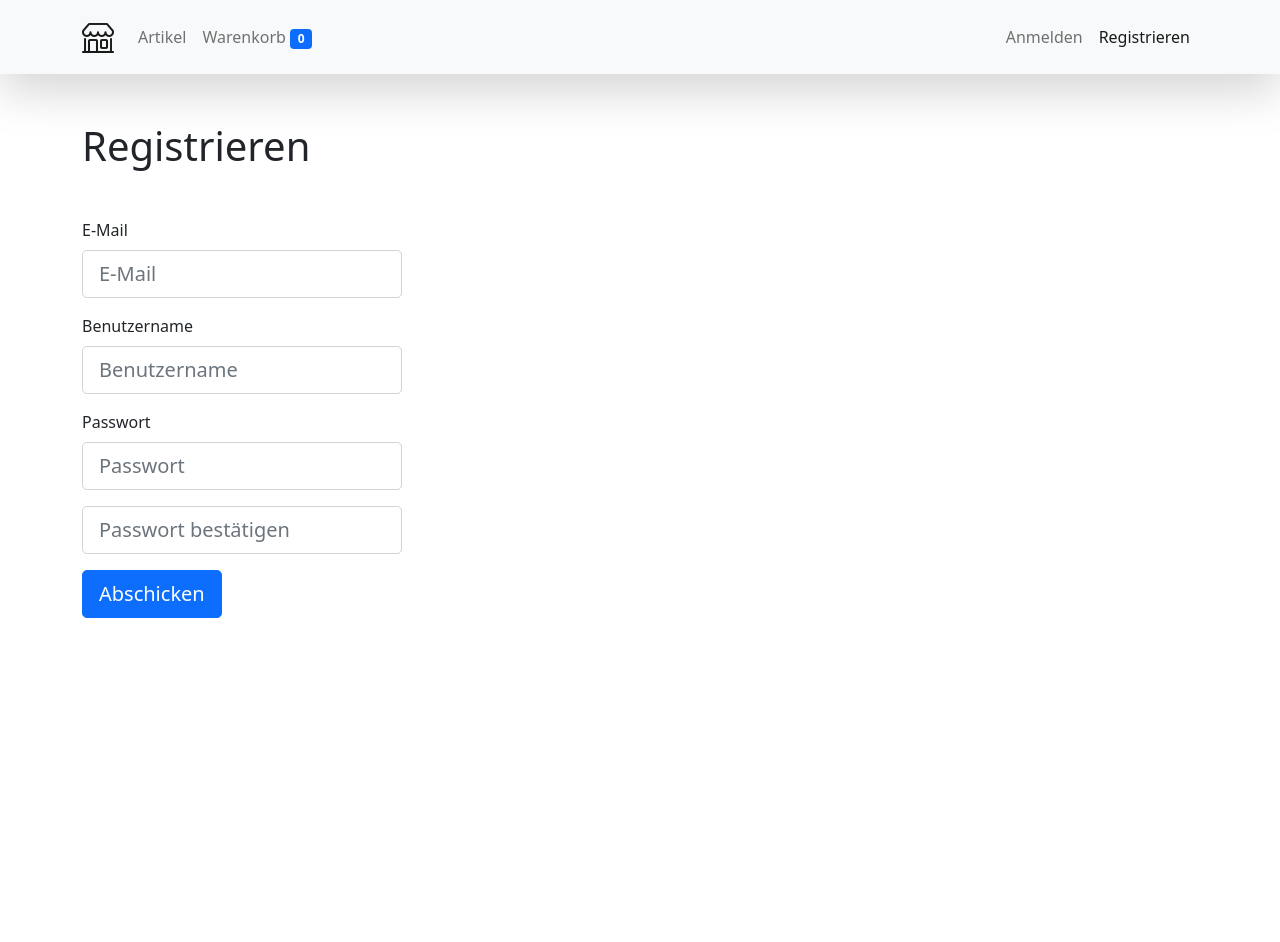
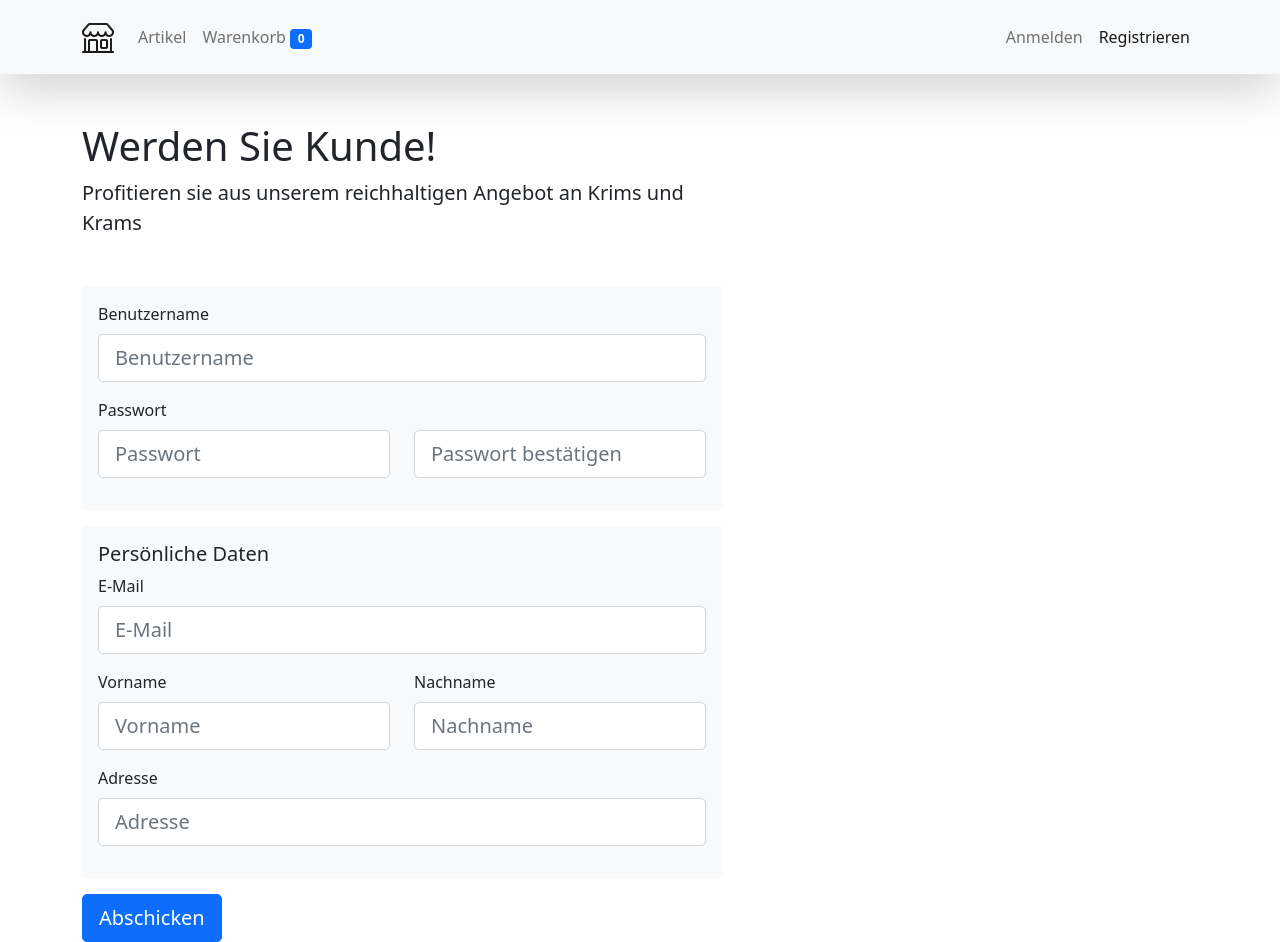
Before and after one commit to tmonzel/webshop-starter, a Vue app in the folder web/: page /signup in a window 1280 px wide. Before the commit the page ends 800 px from the top, so only its background shows below. Built offline with nearby package versions, Linux system fonts and the light colour scheme; the HTML template or start-up script is replaced by a standard one.

Commit message:
Adjust signup customer form

```diff
--- a/web/apps/shop/views/SignupView.vue
+++ b/web/apps/shop/views/SignupView.vue
@@ -1,32 +1,17 @@
 <template>
   <div class="container mt-5">
-    <div style="max-width: 320px">
-      <h1 class="mb-5">Registrieren</h1>
+    <div style="max-width: 640px;">
+      <h1>Werden Sie Kunde!</h1>
+      <p class="lead mb-5">Profitieren sie aus unserem reichhaltigen Angebot an Krims und Krams</p>
       <form
         ref="form"
         @submit.prevent="submit"
         :class="{ 'was-validated': state.wasValidated && !state.errors?.email }"
         novalidate
       >
-        <div class="mb-3">
-          <label for="emailControl" class="form-label">E-Mail</label>
-          <input
-            id="emailControl"
-            type="email"
-            class="form-control form-control-lg"
-            placeholder="E-Mail"
-            v-model="state.data.email"
-            :class="{ 'is-invalid': state.errors?.email }"
-            required
-          >
-          <div class="invalid-feedback" v-if="state.errors?.email">
-            {{ state.errors.email.message }}
-          </div>
-          <div class="invalid-feedback" v-else>
-            Sie müssen eine korrekte E-Mail eingeben
-          </div>
-        </div>
-        <div class="mb-3">
+        <div class="rounded bg-light p-3 mb-3">
+          <div class="row">
+            <div class="col-12 mb-3">
               <label for="usernameControl" class="form-label">Benutzername</label>
               <input
                 id="usernameControl"
@@ -40,6 +25,10 @@
                 Sie müssen einen Benutzernamen eingeben
               </div>
             </div>
+          </div>
+
+          <div class="row">
+            <div class="col">
               <div class="mb-3">
                 <label for="passwordControl" class="form-label">Passwort</label>
                 <input
@@ -54,17 +43,99 @@
                   Sie müssen ein Passwort eingeben.
                 </div>
               </div>
+            </div>
+
+            <div class="col">
               <div class="mb-3">
+                <label for="passwordConfirmControl" class="form-label">&nbsp;</label>
                 <input
+                  id="passwordConfirmControl"
                   type="password"
                   class="form-control form-control-lg"
                   placeholder="Passwort bestätigen"
-            v-model="state.data.passwordConfirm"
-            v-validate="state.data.passwordConfirm !== state.data.password"
+                  v-model="passwordConfirm"
+                  v-validate="passwordConfirm !== state.data.password"
                   required
                 >
                 <div class="invalid-feedback">
                   Sie müssen das Passwort korrekt bestätigen.
+                </div>
+              </div>
+            </div>
+          </div>
+        </div>
+        <div class="rounded bg-light p-3 mb-3">
+          <h5>Persönliche Daten</h5>
+          <div class="row">
+            <div class="col">
+              <div class="mb-3">
+                <label for="emailControl" class="form-label">E-Mail</label>
+                <input
+                  id="emailControl"
+                  type="email"
+                  class="form-control form-control-lg"
+                  placeholder="E-Mail"
+                  v-model="state.data.email"
+                  required
+                >
+                <div class="invalid-feedback">
+                  Sie müssen eine korrekte E-Mail eingeben
+                </div>
+              </div>
+            </div>
+          </div>
+          <div class="row">
+            <div class="col">
+              <div class="mb-3">
+                <label for="firstNameControl" class="form-label">Vorname</label>
+                <input
+                  id="firstNameControl"
+                  type="text"
+                  class="form-control form-control-lg"
+                  placeholder="Vorname"
+                  v-model="state.data.firstName"
+                  required
+                >
+                <div class="invalid-feedback">
+                  Sie müssen einen Vornamen eingeben
+                </div>
+              </div>
+            </div>
+            <div class="col">
+              <div class="mb-3">
+                <label for="lastNameControl" class="form-label">Nachname</label>
+                <input
+                  id="lastNameControl"
+                  type="text"
+                  class="form-control form-control-lg"
+                  placeholder="Nachname"
+                  v-model="state.data.lastName"
+                  required
+                >
+                <div class="invalid-feedback">
+                  Sie müssen einen Nachnamen eingeben
+                </div>
+              </div>
+            </div>
+          </div>
+
+          <div class="row">
+            <div class="col">
+              <div class="mb-3">
+                <label for="addressControl" class="form-label">Adresse</label>
+                <input
+                  id="addressControl"
+                  type="text"
+                  class="form-control form-control-lg"
+                  placeholder="Adresse"
+                  v-model="state.data.address"
+                  required
+                >
+                <div class="invalid-feedback">
+                  Sie müssen eine Adresse eingeben
+                </div>
+              </div>
+            </div>
           </div>
         </div>
         <button type="submit" class="btn btn-lg btn-primary">Abschicken</button>
@@ -90,15 +161,18 @@ export default defineComponent({
 
   setup() {
     const form = ref<InstanceType<typeof HTMLFormElement> | null>(null);
+    const passwordConfirm = ref('');
     const state: FormState = reactive({
       errors: null,
       wasValidated: false,
       data: {
-        email: '',
         username: '',
         password: '',
-        passwordConfirm: ''
-      }
+        firstName: '',
+        lastName: '',
+        address: '',
+        email: ''
+      },
     });
 
     const submit = () => {
@@ -108,17 +182,21 @@ export default defineComponent({
         return;
       }
 
-      api.post('/auth/signup', state.data).subscribe({
+      api.post('/customers', state.data).subscribe({
         next() {
             // Success
             store.dispatch({ type: 'REGISTER_SUCCESS' });
 
             // Reset form
             state.errors = null;
-            state.data.email = '';
             state.data.username = '';
             state.data.password = '';
-            state.data.passwordConfirm = '';
+            state.data.firstName = '';
+            state.data.lastName = '';
+            state.data.address = '';
+            state.data.email = '';
+
+            passwordConfirm.value = '';
         },
 
         error(error) {
@@ -130,7 +208,8 @@ export default defineComponent({
     return {
         form,
         state,
-        submit
+        submit,
+        passwordConfirm
     }
   },
 });
```
Lines whose indentation alone changed are shown as unchanged.
